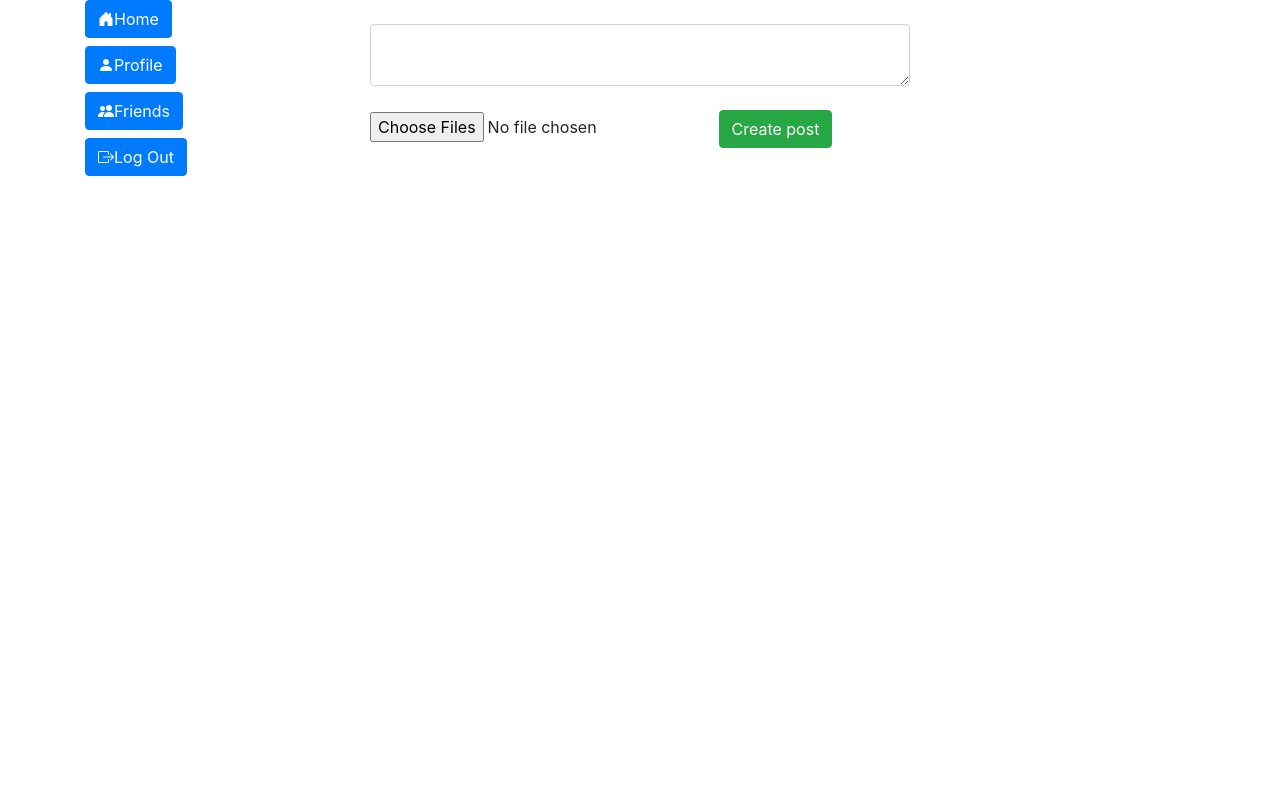
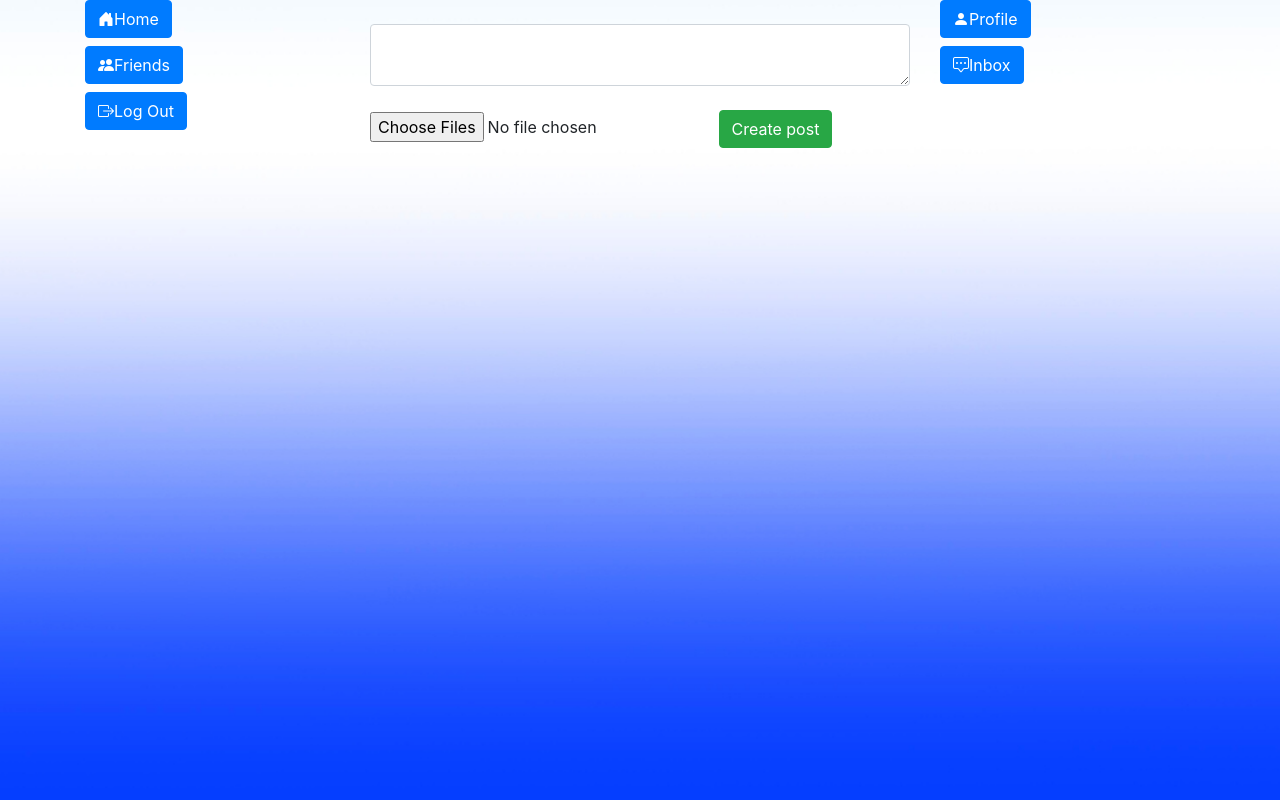
Before and after one commit to Art-Lovers/artsocialmedia, a PHP site: page /homepage/PL/html/homepage/main.php in a window 1280 px wide. Run offline with PHP 8.4, Linux system fonts and the light colour scheme; data that the repository does not hold is empty.

Commit message:
changes02

```diff
--- a/PL/css/homepage/homepageStyle.css
+++ b/PL/css/homepage/homepageStyle.css
@@ -1,5 +1,14 @@
+body {
+    background-image: url("/PL/images/homepageBg3.png");
+    background-size: cover;
+    background-position: center;
+    background-attachment: fixed;
+    background-repeat: no-repeat;
+
+}
+
 .postForm #postForm {
-
+    border: 2px black;
     align-items: center;
     text-align: center;
 }
--- a/PL/html/homepage/main.php
+++ b/PL/html/homepage/main.php
@@ -12,9 +12,8 @@
 
     <div class="container">
         <div class="row">
-            <div class="col-3 d-grid gap-2 mx-auto">
+            <div class="col-3 gap-2">
                 <button class="btn btn-primary mb-2"><i class="bi bi-house-door-fill"></i>Home</button><br>
-                <button class="btn btn-primary mb-2"><i class="bi bi-person-fill"></i>Profile</button><br>
                 <button class="btn btn-primary mb-2"><i class="bi bi-people-fill"></i>Friends</button><br>
                 <!-- <div class="input-group">
         <div class="form-outline">
@@ -44,8 +43,9 @@
                 </div>
             </div>
 
-            <div class="col-3">
-
+            <div class="col-3 d-grid gap-2 mx-auto">
+                <button class="btn btn-primary mb-2"><i class="bi bi-person-fill"></i>Profile</button><br>
+                <button class="btn btn-primary mb-2"><i class="bi bi-chat-square-dots"></i>Inbox</button><br>
             </div>
         </div>
     </div>
```
Also changed, not shown: PL/images/homepageBg.png (added), PL/images/homepageBg2.png (added), PL/images/homepageBg3.png (added).
